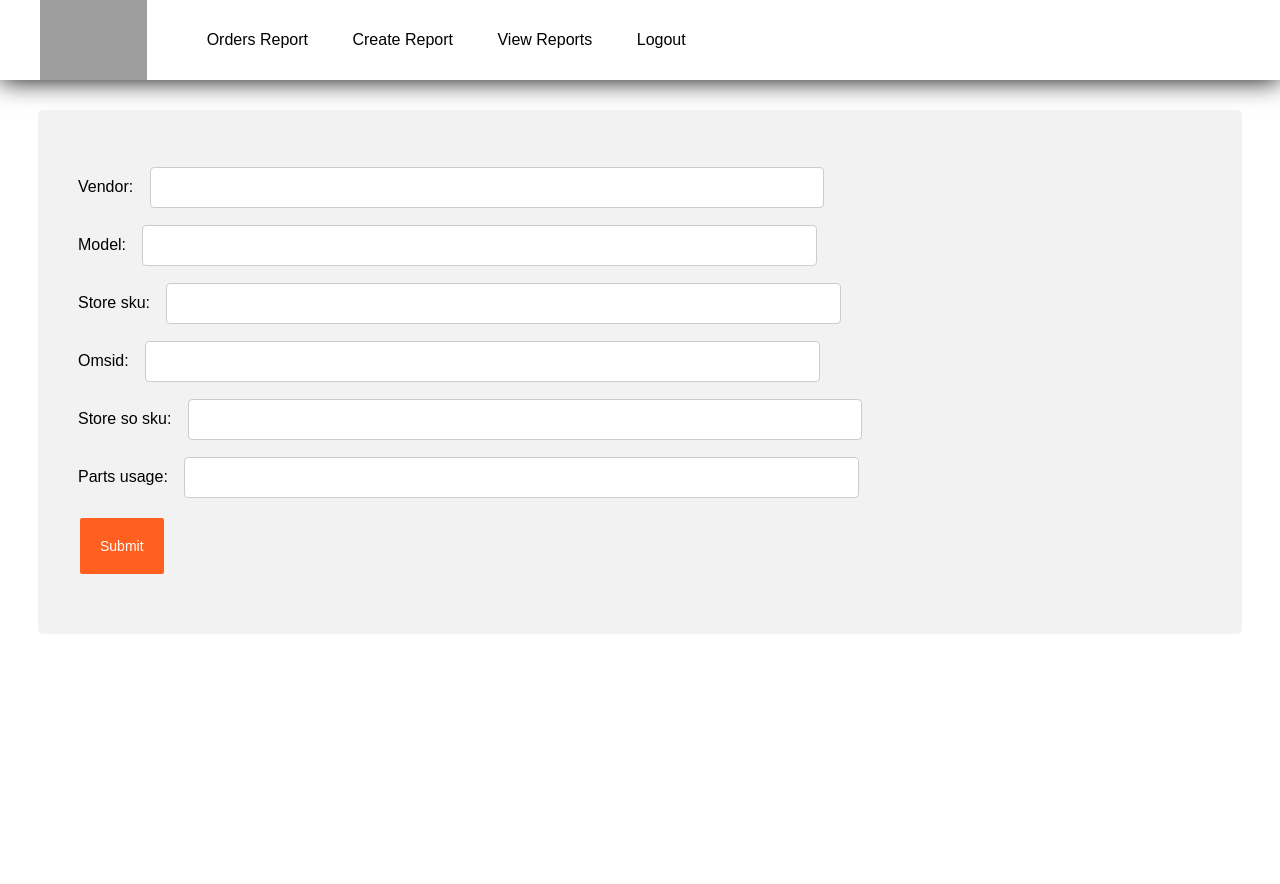
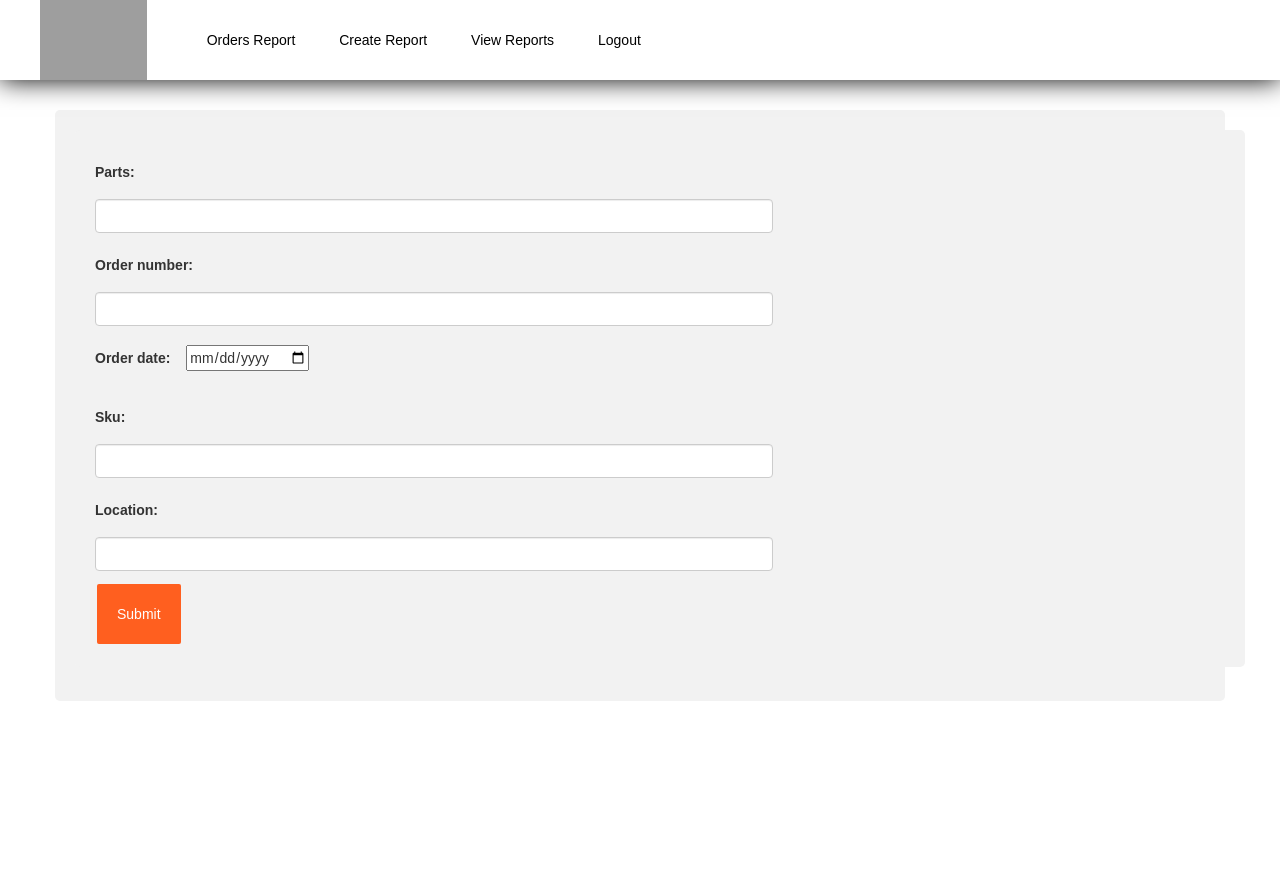
Before and after one commit to Elkrypton/orders_reporter, a Django app: page /myforms/ in a window 1280 px wide. Shown: the top 884 px of the page. After the commit the page ends 701 px from the top, so only its background shows below. Run offline with Django 4.2, Linux system fonts and the light colour scheme; a user stored in the database is signed in; some libraries are stand-ins or nearby versions; grey boxes are pictures that could not be loaded.

Commit message:
updating files

```diff
--- a/orders_report/settings.py
+++ b/orders_report/settings.py
@@ -27,7 +27,7 @@
 # SECURITY WARNING: don't run with debug turned on in production!
 #DEBUG = False
 DEBUG = os.environ.get('DJANGO_DEBUG', '') != 'False'
-ALLOWED_HOSTS = ['127.0.0.1','172.16.224.120 ','*.fly.dev']
+ALLOWED_HOSTS = ['cryptoon.pythonanywhere.com', '127.0.0.1']
 
 
 # Application definition
@@ -128,7 +128,7 @@
 
 LANGUAGE_CODE = 'en-us'
 
-TIME_ZONE = 'UTC'
+TIME_ZONE = 'America/New_York'
 
 USE_I18N = True
 
--- a/orders_reporter/forms.py
+++ b/orders_reporter/forms.py
@@ -6,11 +6,11 @@
 
     class Meta:
         model = Manufacturer
-        fields = ['vendor', 'model', 'store_sku', 'omsid', 'store_so_sku', 'parts_usage']
+        fields = ['parts', 'order_number', 'order_date', 'sku', 'sku', 'location']
         widgets = {
-            'vendor': forms.TextInput(attrs={'size':'40', 'class': 'form-control'}),
-            'model': forms.TextInput(attrs={'size':'40','class': 'form-control'}),
-            'store_sku': forms.TextInput(attrs={'size':'40','class': 'form-control'}),
-            'omsid': forms.TextInput(attrs={'size':'40','class': 'form-control'}),
-            'store_so_sku': forms.TextInput(attrs={'size':'40','class': 'form-control'}),
-            'parts_usage': forms.TextInput(attrs={'size':'40','class': 'form-control'})}
+            'parts': forms.TextInput(attrs={'size':'40', 'class': 'form-control'}),
+            'order_number': forms.TextInput(attrs={'size':'40','class': 'form-control'}),
+            'order_date': forms.widgets.DateInput(attrs={'type': 'date'}),
+
+            'sku': forms.TextInput(attrs={'size':'40','class': 'form-control'}),
+            'location': forms.TextInput(attrs={'size':'40','class': 'form-control'})}
--- a/orders_reporter/models.py
+++ b/orders_reporter/models.py
@@ -4,10 +4,9 @@
 from django.db import models
 
 class Manufacturer(models.Model):
-    vendor = models.CharField(max_length=50)
-    model = models.CharField(max_length=50)
-    store_sku = models.CharField(max_length=50)
-    omsid = models.CharField(max_length=50)
-    store_so_sku = models.CharField(max_length=50)
-    parts_usage = models.CharField(max_length=50)
-    date_added = models.DateTimeField(auto_now_add=True)
+    parts = models.CharField(max_length=50)
+    order_number = models.CharField(max_length=50)
+    order_date = models.DateTimeField()
+    sku = models.CharField(max_length=50)
+    date_added = models.DateTimeField(auto_now=True)
+    location = models.CharField(max_length=50)
--- a/orders_reporter/templates/base.html
+++ b/orders_reporter/templates/base.html
@@ -1,8 +1,11 @@
 {% csrf_token %}
 <!DOCTYPE html>
+{% load bootstrap3 %}
 <html lang="en">
 <head>
+{% bootstrap_css %}
   <style>
+
   header img {
     height: 80px;
     margin-left: 40px;
@@ -70,7 +73,5 @@
     {% endblock %}
   </div>
 
-  <script src="https://code.jquery.com/jquery-3.2.1.slim.min.js" integrity="sha384-KJ3o2DKtIkvYIK3UENzmM7KCkRr/rE9/Qpg6aAZGJwFDMVNA/GpGFF93hXpG5KkN" crossorigin="anonymous"></script>
-  <script src="https://cdnjs.cloudflare.com/ajax/libs/popper.js/1.12.9/umd/popper.min.js" integrity="sha384-ApNbgh9B+Y1QKtv3Rn7W3mgPxhU9K/ScQsAP7hUibX39j7fakFPskvXusvfa0b4Q" crossorigin="anonymous"></script>
-  <script src="https://maxcdn.bootstrapcdn.com/bootstrap/4.0.0/js/bootstrap.min.js" integrity="sha384-JZR6Spejh4U02d8jOt6
+
 </body>
--- a/orders_reporter/templates/forms.html
+++ b/orders_reporter/templates/forms.html
@@ -1,5 +1,6 @@
 {% extends "base.html" %}
 {% block content %}
+{% load bootstrap3 %}
 <style>
     .button {
       background-color: #FF5F1F; /* Orange */
@@ -10,7 +11,7 @@
       text-decoration: none;
       display: inline-block;
       font-size: 14px;
-      margin: 4px 2px;
+      margin: 3px 2px;
       cursor: pointer;
     }
     .button1 {border-radius: 2px;}
@@ -24,7 +25,7 @@
       padding: 12px;
       border: 1px solid #ccc;
       border-radius: 4px;
-      resize: vertical;
+      resize: horizontal;
     }
 
     label {
@@ -39,7 +40,7 @@
       border: none;
       border-radius: 4px;
       cursor: pointer;
-      float: right;
+      float: left;
     }
 
     input[type=submit]:hover {
@@ -71,6 +72,8 @@
     }
   </style>
   <body>
+
+
     <form method="post">
     <div class="container">
       {% csrf_token %}
--- a/orders_reporter/templates/home.html
+++ b/orders_reporter/templates/home.html
@@ -6,5 +6,6 @@
 
 <h1>
     Orders Reporter for MET Teams
+    <h4>New update coming soon.</h4>
 </h1>
 {% endblock content %}
--- a/orders_reporter/templates/manufacturer_list.html
+++ b/orders_reporter/templates/manufacturer_list.html
@@ -22,13 +22,15 @@
 </style>
 <table>
    <tr>
-               <th>Manufacturer</th>
+               <th>Order</th>
                <th>Date Created</th>
+               <th>Location</th>
    </tr>
                <tr>
 {% for manufacturer in manufacturers %}
-                <td><a href="{% url 'manufacturer_detail' manufacturer.pk %}">{{ manufacturer.vendor }}</a></td>
+                <td><a href="{% url 'manufacturer_detail' manufacturer.pk %}">{{ manufacturer.order_number }}</a></td>
                 <td>{{ manufacturer.date_added|date:'M d,Y H:i' }}</td>
+                <td>{{ manufacturer.location }}</td>
                 </tr>
                 {% empty %}
 
--- a/orders_reporter/urls.py
+++ b/orders_reporter/urls.py
@@ -8,10 +8,8 @@
     path('', index, name='home'),
     path('myforms/', my_form_view, name='myforms'),
     path('list/',manufacturer_list, name='manufacturer_list'),
-    path('submitted/',submitted,name="submitted"),
     path('manufacturer/<int:pk>/pdf/', GeneratePDF.as_view(), name="manufacturer_pdf"),
     path('delete/<int:pk>', delete_manufacturer, name="delete"),
     path('manufacturer/<int:pk>/', manufacturer_detail, name='manufacturer_detail'),
     path('edit_manufacturer/<int:pk>/', manufacturer_edit,name="edit" )
 ]
-#+ static(settings.MEDIA_URL, document_root=settings.MEDIA_ROOT)
--- a/orders_reporter/views.py
+++ b/orders_reporter/views.py
@@ -14,6 +14,8 @@
 
 # Create your views here.{% for manufacturer in manufacturers %}
 
+
+
 def generate_qr_code(data):
     qr = qrcode.QRCode(
         version=1,
@@ -28,7 +30,6 @@
     buffer = BytesIO()
     img.save(buffer, "PNG")
     return base64.b64encode(buffer.getvalue()).decode()
-
 
 
 def manufacturer_edit(request, pk):
@@ -112,16 +113,13 @@
     return redirect(reverse('manufacturer_list'))
 
 
-def submitted(request):
-    return render(request, 'submitted.html')
-
 from django.shortcuts import render, get_object_or_404
 from .models import Manufacturer
 
 @login_required
 def manufacturer_detail(request, pk):
     manufacturer = get_object_or_404(Manufacturer, pk=pk)
-    qr_codes = generate_qr_code("http://172.16.224.120:8000/manufacturer/{}".format(pk))
+    qr_codes = generate_qr_code("http://cryptoon.pythonanywhere.com/manufacturer/{}".format(pk))
 
     #if manufacturer.owner != request.user:
         #raise Http404
--- a/requirements.txt
+++ b/requirements.txt
@@ -11,7 +11,7 @@
 cssselect2==0.7.0
 dj-database-url==1.2.0
 dj-static==0.0.6
-Django==4.1.6
+Django
 django-bootstrap==0.2.4
 django-bootstrap-v5==1.0.11
 django-bootstrap3==22.2
```
Also changed, not shown: orders_reporter/templates/manufacturer_detail.html (+6 -6 lines), db.sqlite3, orders_reporter/migrations/0005_manufacturer_location.py (added), orders_reporter/migrations/0006_alter_manufacturer_date_added.py (added), orders_reporter/migrations/0007_submittedreport.py (added), orders_reporter/migrations/0008_auto_20230429_1504.py (added), orders_reporter/migrations/0009_alter_manufacturer_order_date.py (added), 1 other file.
